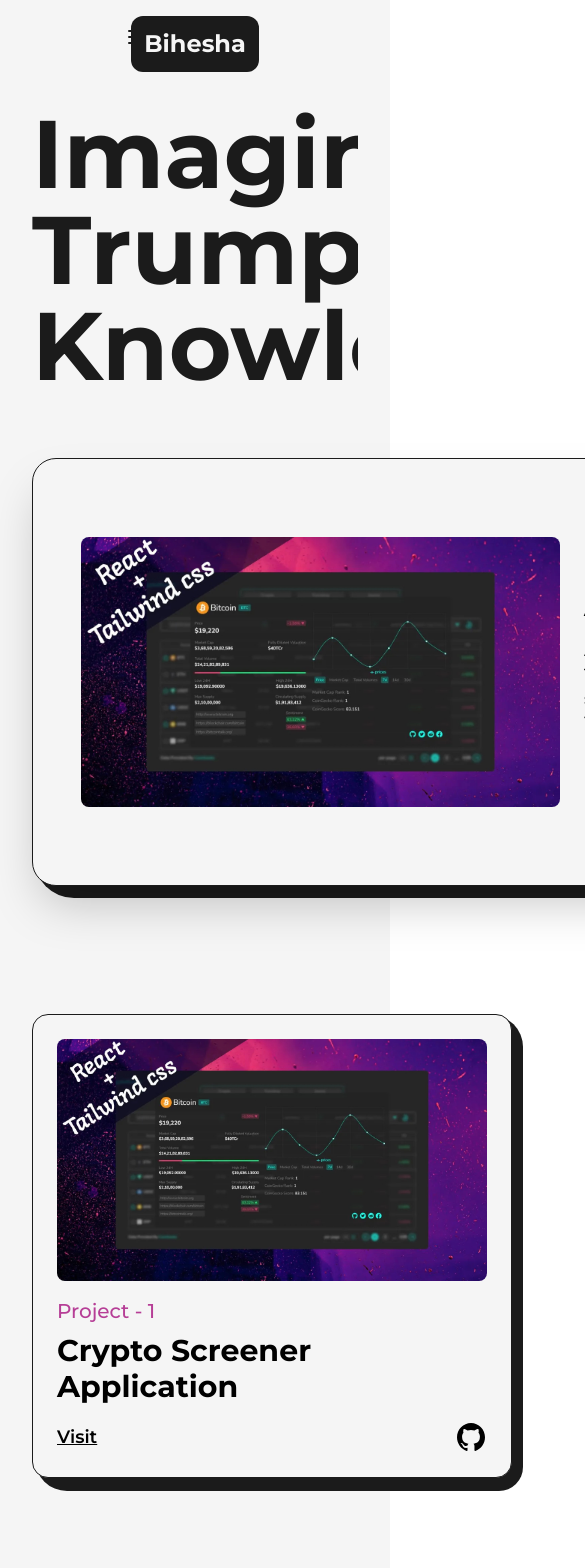
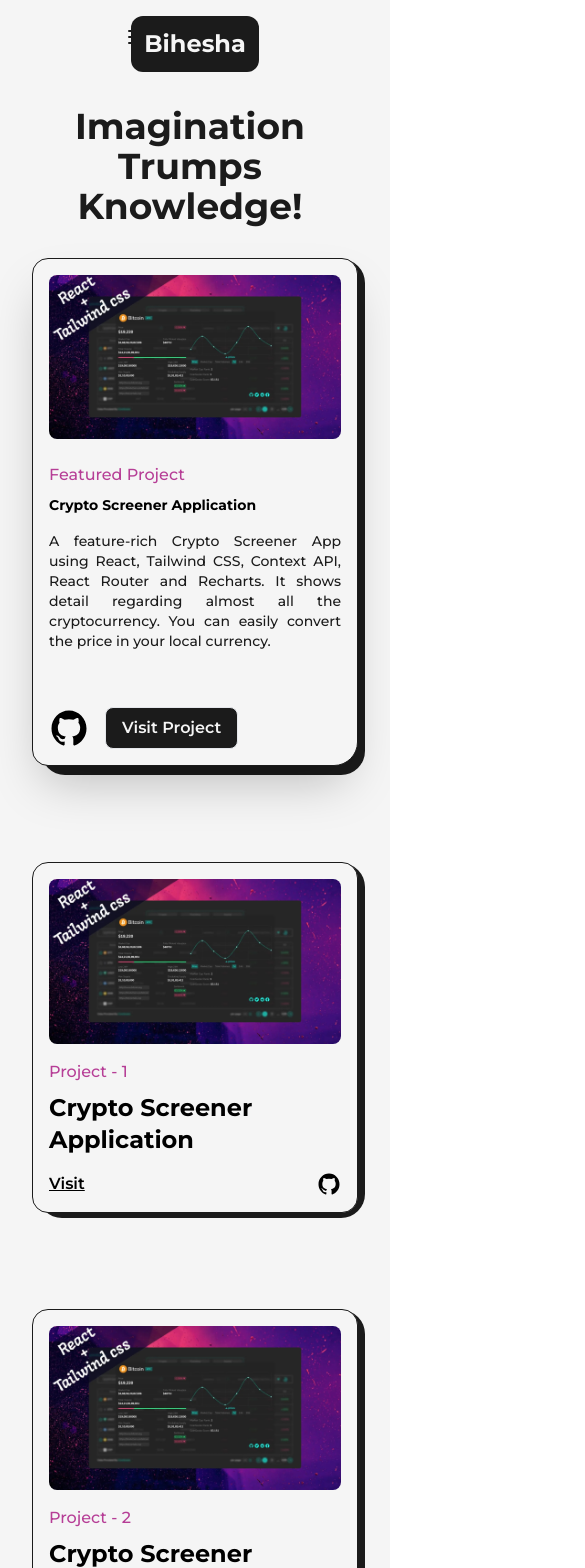
Before and after one commit to bihesha/My-Portfolio, a Next.js app: page /projects in a window 390 px wide. Shown: the top 1568 px of the page, 585 px wide, since content can reach past the window. Built offline with nearby package versions, Linux system fonts and the light colour scheme.

Commit message:
develop responsive pages and dark mode.

```diff
--- a/src/components/HireMe.js
+++ b/src/components/HireMe.js
@@ -4,7 +4,7 @@
 
 const Hireme = () => {
   return (
-    <div className='fixed flex items-center justify-center overflow-hidden left-4 bottom-4 md:right-8 md:left-auto md:top-0 md:bottom-auto md:absolute'>
+    <div className='fixed flex items-center justify-center overflow-hidden left-4 bottom-4 md:right-8 md:left-auto md:top-0 md:bottom-auto md:absolute sm:right-0'>
         <div className='relative flex items-center justify-center w-48 h-auto md:w-24'>
             <CircularText className={'fill-dark animate-spin-slow dark:fill-light'}/>
 
--- a/src/components/Lilcon.js
+++ b/src/components/Lilcon.js
@@ -12,7 +12,7 @@
 
     return (
         <figure className='absolute left-0 stroke-dark dark:stroke-light'>
-            <svg className='-rotate-90' width='75' height='75' viewBox='0 0 100 100'>
+            <svg className='-rotate-90 md:w-[60px] md:h-[60px] xs:w-[40px] xs:h-[40px]' width='75' height='75' viewBox='0 0 100 100'>
                 <circle cx='75' cy='50' r='20' className='stroke-1 stroke-primary dark:stroke-primaryDark fill-none'/>
                 <motion.circle cx='75' cy='50' r='20' className='stroke-[5px] fill-light dark:fill-dark'
                 style={{
--- a/src/components/NavBar.js
+++ b/src/components/NavBar.js
@@ -60,6 +60,7 @@
                 <span className={`bg-dark dark:bg-light block transition-all duration-300 ease-out h-0.5 w-6 rounded-sm my-0.5 ${isOpen ? 'opacity-0' : 'opacity-100'}`}></span>
                 <span className={`bg-dark dark:bg-light block transition-all duration-300 ease-out h-0.5 w-6 rounded-sm ${isOpen ? '-rotate-45 -translate-y-1' : 'translate-y-0.5'}`}></span>
             </button>
+
             {/* window menu */}
             <div className='flex items-center justify-between w-full lg:hidden'>
                 <nav>
--- /dev/null
+++ b/src/components/TransitionEffect.js
@@ -0,0 +1,19 @@
+import React from 'react'
+import { motion } from 'framer-motion'
+
+const TransitionEffect = () => {
+  return (
+    <>
+        <motion.div className='fixed top-0 bottom-0 z-30 w-screen h-screen right-full bg-primary'
+            initial={{x:'100%', width:'100%'}} animate={{x:'0%', width:'0%'}} exit={{x:['0%', '100%'], width:['0%', '100%']}} transition={{duration:0.8, ease:'easeInOut'}}/>
+
+        <motion.div className='fixed top-0 bottom-0 z-20 w-screen h-screen right-full bg-light'
+                    initial={{x:'100%', width:'100%'}} animate={{x:'0%', width:'0%'}} transition={{delay:0.2, duration:0.8, ease:'easeInOut'}}/>
+
+        <motion.div className='fixed top-0 bottom-0 z-10 w-screen h-screen right-full bg-dark'
+                    initial={{x:'100%', width:'100%'}} animate={{x:'0%', width:'0%'}} transition={{ delay:0.4, duration:0.8, ease:'easeInOut'}}/>
+    </>
+  )
+}
+
+export default TransitionEffect
--- a/src/pages/_app.js
+++ b/src/pages/_app.js
@@ -1,14 +1,19 @@
 import Footer from '@/components/Footer'
 import NavBar from '@/components/NavBar'
 import '@/styles/globals.css'
+import { AnimatePresence } from 'framer-motion'
 import {Montserrat} from 'next/font/google'
 import Head from 'next/head'
+import { useRouter } from 'next/router'
 
 const montserrat = Montserrat({
   subsets: ['latin'],
   variable: '--font-mont',
 })
 export default function App({ Component, pageProps }) {
+
+  const router = useRouter();
+
   return (
     <>
       <Head>
@@ -17,7 +22,9 @@
       </Head>
       <main className={`${montserrat.variable} font-mont bg-light w-full min-h-screen dark:bg-dark`}>
         <NavBar/>
-        <Component {...pageProps} />
+          <AnimatePresence mode='wait'>
+            <Component key={router.asPath} {...pageProps} />
+          </AnimatePresence>
         <Footer/>
       </main>
     </>
--- a/src/pages/about.js
+++ b/src/pages/about.js
@@ -8,6 +8,7 @@
 import Skills from '@/components/Skills'
 import Experience from '@/components/Experience'
 import Education from '@/components/Education'
+import TransitionEffect from '@/components/TransitionEffect'
 
 const AnimatedNumbers = ({value}) => {
     const ref = useRef(null);
@@ -40,6 +41,7 @@
             <title>Bihesha | About Page</title>
             <meta name='description' content='any description'/>
         </Head>
+        <TransitionEffect/>
         <main className='flex flex-col items-center justify-center w-full dark:text-light'>
             <Layout className='pt-16'>
                 <AnimatedText text='Passion Fuels Purpose!' className='mb-16 lg:!text-7xl sm:!text-6xl xs:!text-4xl sm:mb-8'/>
--- a/src/pages/index.js
+++ b/src/pages/index.js
@@ -7,6 +7,7 @@
 import { LinkArrow } from '@/components/Icons';
 import Hireme from '@/components/HireMe';
 import lightBulb from '../../public/images/svgs/miscellaneous_icons_1.svg'
+import TransitionEffect from '@/components/TransitionEffect';
 
 export default function Home() {
   return (
@@ -14,8 +15,10 @@
       <Head>
         <title>Create Next App</title>
         <meta name="description" content="Generated by create next app" />
+      </Head>
 
-      </Head>
+      <TransitionEffect/>
+
       <main className='flex items-center w-full min-h-screen text-dark dark:text-light'>
         <Layout className='pt-0 md:p-16 sm:p-8'>
           <div className='flex items-center justify-between w-full lg:flex-col'>
--- a/src/pages/projects.js
+++ b/src/pages/projects.js
@@ -7,27 +7,28 @@
 import { GithubIcon } from '@/components/Icons'
 import project1 from '../../public/images/projects/crypto-screener-cover-image.jpg'
 import { motion } from 'framer-motion'
+import TransitionEffect from '@/components/TransitionEffect'
 
 const FramerImage = motion(Image);
 
 const FeaturedProject = ({type, title, summary, img, link, github}) => {
 
     return (
-      <article className='relative flex items-center justify-between w-full p-12 border border-solid shadow-2xl rounded-3xl border-dark bg-light rounded-br-2xl dark:bg-dark dark:border-light'>
-        <div className='absolute top-0 -right-3 -z-10 w-[101%] h-[103%] rounded-[2.5rem] bg-dark rounded-br-3xl dark:bg-light'/>
-        <Link href={link} target='_blank' className='w-1/2 overflow-hidden rounded-lg cursor-pointer'>
+      <article className='relative flex items-center justify-between w-full p-12 border border-solid shadow-2xl rounded-3xl border-dark bg-light rounded-br-2xl dark:bg-dark dark:border-light lg:flex-col lg:p-8 xs:rounded-2xl xs:rounded-br-3xl xs:p-4'>
+        <div className='absolute top-0 -right-3 -z-10 w-[101%] h-[103%] rounded-[2.5rem] bg-dark rounded-br-3xl dark:bg-light xs:-right-2 sm:h-[102%] xs:w-full xs:rounded-[1.5rem]'/>
+        <Link href={link} target='_blank' className='w-1/2 overflow-hidden rounded-lg cursor-pointer lg:w-full'>
           <FramerImage src={img} alt={title} className='w-full h-auto' whileHover={{scale:1.05}} transition={{duration:0.2}} priority sizes='(max-width: 768px) 100vw, (max-width: 1200px) 50vw, 50vw'/>
         </Link>
 
-        <div className='flex flex-col items-start justify-between w-1/2 pl-6'>
-          <span className='text-xl font-medium text-primary dark:text-primaryDark'>{type}</span>
+        <div className='flex flex-col items-start justify-between w-1/2 pl-6 lg:w-full lg:pl-0 lg:pt-6'>
+          <span className='text-xl font-medium text-primary dark:text-primaryDark xs:text-base'>{type}</span>
           <Link href={link} target='_blank' className='hover:underline underline-offset-2'>
-            <h2 className='w-full my-2 text-4xl font-bold text-left dark:text-light'>{title}</h2>
+            <h2 className='w-full my-2 text-4xl font-bold text-left dark:text-light sm:text-sm'>{title}</h2>
           </Link>
-          <p className='my-2 font-medium text-justify text-dark dark:text-light'>{summary}</p>
+          <p className='my-2 font-medium text-justify text-dark dark:text-light sm:text-sm'>{summary}</p>
           <div className='flex items-center mt-12'>
             <Link href={github} target='_blank' className='w-10'><GithubIcon/></Link>
-            <Link href={link} target='_blank' className='p-2 px-6 ml-4 text-lg font-semibold border rounded-lg bg-dark text-light dark:bg-light dark:text-dark hover:dark:bg-dark hover:dark:text-light hover:dark:border-light'>Visit Project</Link>
+            <Link href={link} target='_blank' className='p-2 px-6 ml-4 text-lg font-semibold border rounded-lg bg-dark text-light dark:bg-light dark:text-dark hover:dark:bg-dark hover:dark:text-light hover:dark:border-light sm:px-4 sm:text-base'>Visit Project</Link>
           </div>
         </div>
       </article>
@@ -37,20 +38,20 @@
 const Project = ({ title, type, img, link, github}) => {
 
   return(
-    <article className='relative flex flex-col items-center justify-center w-full p-6 border border-solid rounded-2xl border-dark bg-light dark:bg-dark dark:border-light'>
-      <div className='absolute top-0 -right-3 -z-10 w-[102%] h-[103%] rounded-[2rem] bg-dark rounded-br-3xl dark:bg-light'/>
+    <article className='relative flex flex-col items-center justify-center w-full p-6 border border-solid rounded-2xl border-dark bg-light dark:bg-dark dark:border-light xs:p-4'>
+      <div className='absolute top-0 -right-3 -z-10 w-[102%] h-[103%] rounded-[2rem] bg-dark rounded-br-3xl dark:bg-light md:-right-2 md:w-[101%] xs:h-[102%] xs:rounded-[1.5rem]'/>
         <Link href={link} target='_blank' className='w-full overflow-hidden rounded-lg cursor-pointer'>
           <FramerImage src={img} alt={title} className='w-full h-auto' whileHover={{scale:1.05}} transition={{duration:0.2}}/>
         </Link>
 
         <div className='flex flex-col items-start justify-between w-full mt-4'>
-          <span className='text-xl font-medium text-primary dark:text-primaryDark'>{type}</span>
+          <span className='text-xl font-medium text-primary dark:text-primaryDark lg:text-lg md:text-base'>{type}</span>
           <Link href={link} target='_blank' className='hover:underline underline-offset-2'>
-            <h2 className='w-full my-2 text-3xl font-bold text-left'>{title}</h2>
+            <h2 className='w-full my-2 text-3xl font-bold text-left lg:text-2xl'>{title}</h2>
           </Link>
           <div className='flex items-center justify-between w-full mt-2'>
-            <Link href={link} target='_blank' className='text-lg font-semibold underline'>Visit</Link>
-            <Link href={github} target='_blank' className='w-8'><GithubIcon/></Link>
+            <Link href={link} target='_blank' className='text-lg font-semibold underline md:text-base'>Visit</Link>
+            <Link href={github} target='_blank' className='w-8 md:w-6'><GithubIcon/></Link>
 
           </div>
         </div>
@@ -65,11 +66,12 @@
             <title>Bihesha | Projects Page</title>
             <meta name='description' content='any description'/>
         </Head>
+        <TransitionEffect/>
         <main className='flex flex-col items-center justify-center w-full mb-16 dark:text-light'>
             <Layout className='pt-16'>
-                <AnimatedText text='Imagination Trumps Knowledge!' className='mb-16'/>
+                <AnimatedText text='Imagination Trumps Knowledge!' className='mb-16 lg:!text-7xl sm:mb-8 sm:!text-6xl xs:!text-4xl'/>
 
-                <div className='grid grid-cols-12 gap-24 gap-y-32'>
+                <div className='grid grid-cols-12 gap-24 gap-y-32 xl:gap-x-16 lg:gap-x-8 md:gap-y-24 sm:gap-x-0'>
 
                   <div className='col-span-12'>
                     <FeaturedProject
@@ -83,7 +85,7 @@
                       type='Featured Project'
                     />
                   </div>
-                  <div className='col-span-6'>
+                  <div className='col-span-6 sm:col-span-12'>
                     <Project
                       title='Crypto Screener Application'
                       img={project1}
@@ -92,7 +94,7 @@
                       type='Project - 1'
                     />
                   </div>
-                  <div className='col-span-6'>
+                  <div className='col-span-6 sm:col-span-12'>
                     <Project
                       title='Crypto Screener Application'
                       img={project1}
@@ -114,7 +116,7 @@
                       type='Featured Project'
                     />
                   </div>
-                  <div className='col-span-6'>
+                  <div className='col-span-6 sm:col-span-12'>
                     <Project
                       title='Crypto Screener Application'
                       img={project1}
@@ -123,7 +125,7 @@
                       type='Project - 3'
                     />
                   </div>
-                  <div className='col-span-6'>
+                  <div className='col-span-6 sm:col-span-12'>
                     <Project
                       title='Crypto Screener Application'
                       img={project1}
--- a/tailwind.config.js
+++ b/tailwind.config.js
@@ -28,9 +28,9 @@
         CircularLightLg: 'repeating-radial-gradient(rgba(0,0,0,0.4) 2px, #f5f5f5 5px, #f5f5f5 80px);',
         CircularDarkLg: 'repeating-radial-gradient(rgba(255,255,255,0.5) 2px, #1b1b1b 8px, #1b1b1b 80px);',
         circularLightMd:  'repeating-radial-gradient(rgba(0,0,0,0.4) 2px,#f5f5f5 5px,#f5f5f5 60px) ',
-        circularDarkMd:  'repeating-radial-gradient(rgba(255,255,255,0.5) 2px,#1b1b1b 8px,#1b1b1b 60px) ',
+        circularDarkMd:  'repeating-radial-gradient(rgba(255,255,255,0.5) 2px,#1b1b1b 6px,#1b1b1b 60px) ',
         circularLightSm: 'repeating-radial-gradient(rgba(0,0,0,0.4) 2px,#f5f5f5 5px,#f5f5f5 40px) ',
-        circularDarkSm: 'repeating-radial-gradient(rgba(255,255,255,0.5) 2px,#1b1b1b 8px,#1b1b1b 40px)'
+        circularDarkSm: 'repeating-radial-gradient(rgba(255,255,255,0.5) 2px,#1b1b1b 4px,#1b1b1b 40px)'
       }
     },
     screens: {
```
Also changed, not shown: src/components/Education.js (+8 -8 lines), src/components/Experience.js (+8 -8 lines), src/pages/articles.js (+8 -6 lines).
